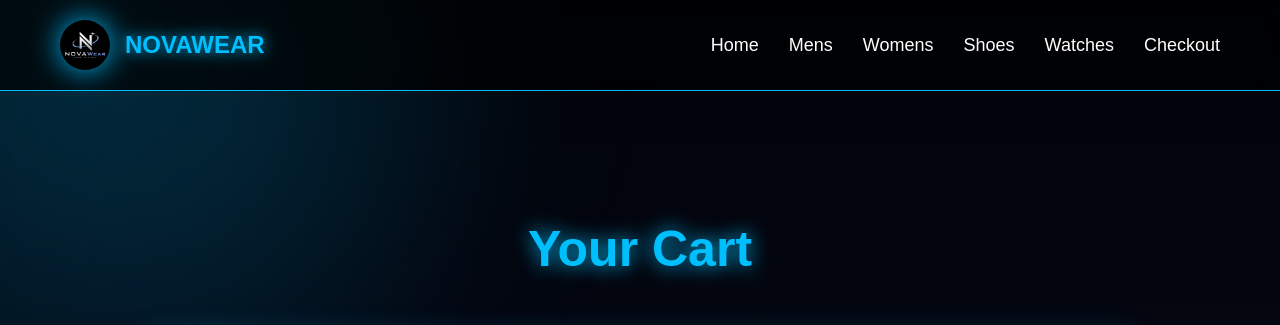
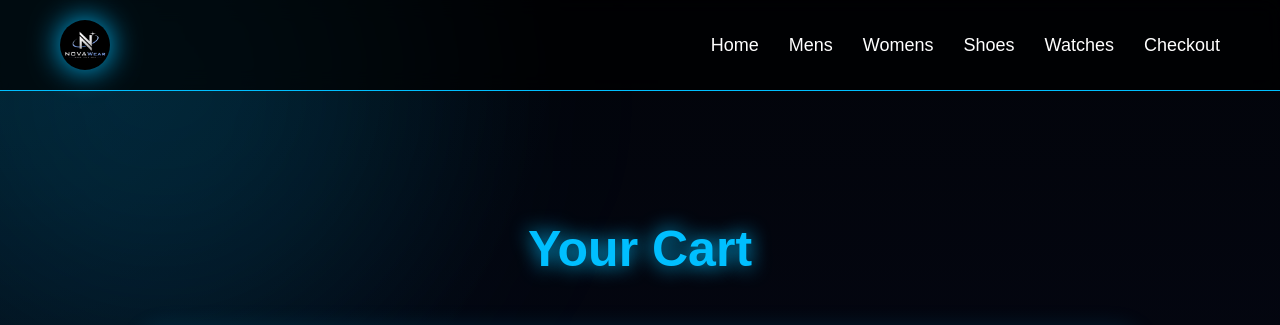
Before and after one commit to muhammadumer207/NovaWear, a plain HTML site: page cart.html in a window 1280 px wide. Shown: the top 325 px of the page. Drawn offline with Linux system fonts and the light colour scheme.

Commit message:
Update cart.html

```diff
--- a/cart.html
+++ b/cart.html
@@ -22,8 +22,6 @@ href="css/styles.css">
 <div class="logo">
 
 <img src="images/logo.png">
-
-<h1>NOVAWEAR</h1>
 
 </div>
 
```
